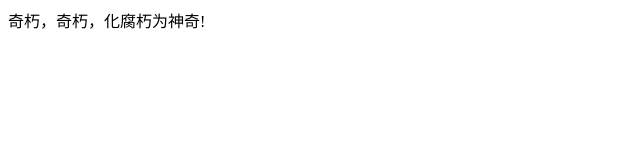
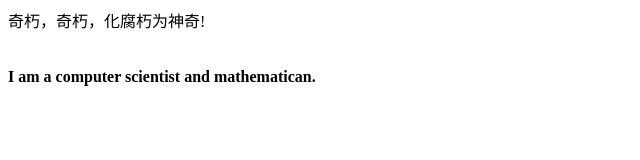
Before and after one commit to deepbrainwaves/deepbrainwaves.github.io, a plain HTML site: page index.html in a window 1280 px wide. Shown: the whole page, without its empty margins (0-640 px from the left). Drawn offline with Linux system fonts and the light colour scheme.

Commit message:
self define

```diff
--- a/index.html
+++ b/index.html
@@ -1 +1,11 @@
-奇朽，奇朽，化腐朽为神奇!
+<html>
+  <head>
+    <title>奇朽</title>
+  </head>
+  <body>
+    奇朽，奇朽，化腐朽为神奇!
+    <br \> <br \> <br \>
+  <strong> I am a computer scientist and mathematican.</strong>
+
+  </body>
+</html>
```
